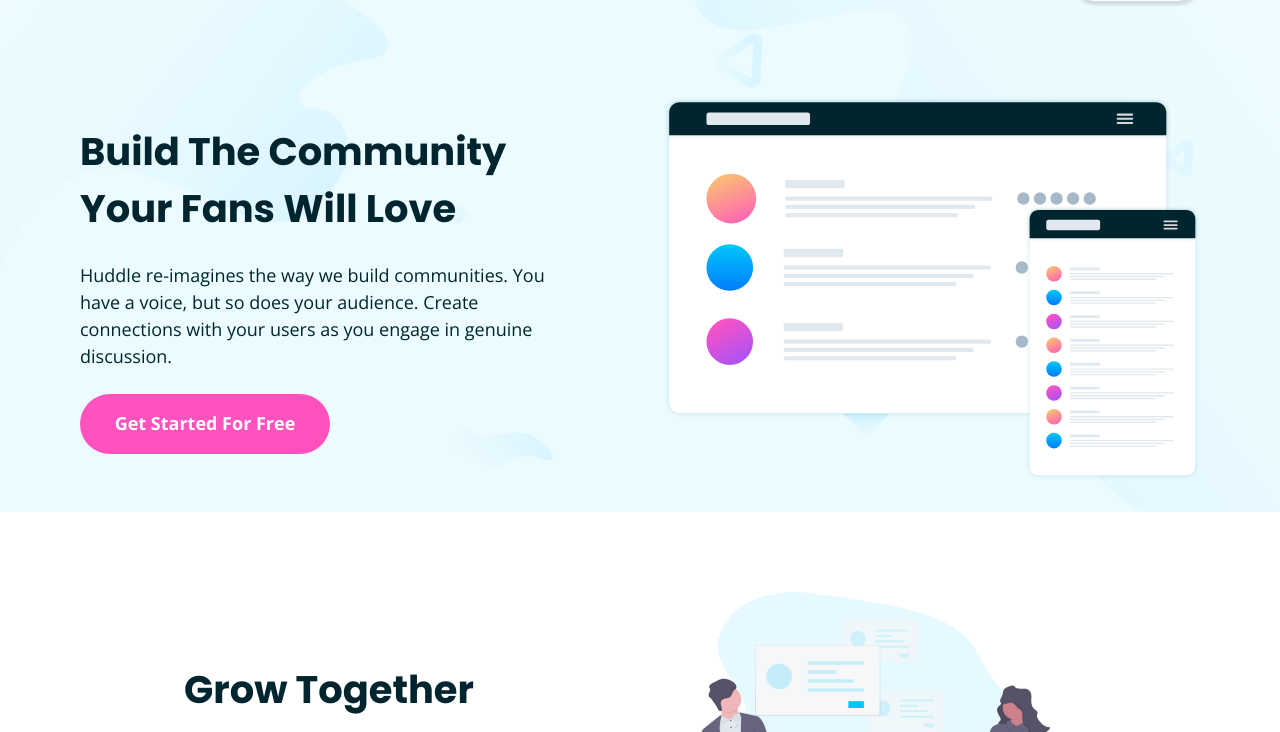
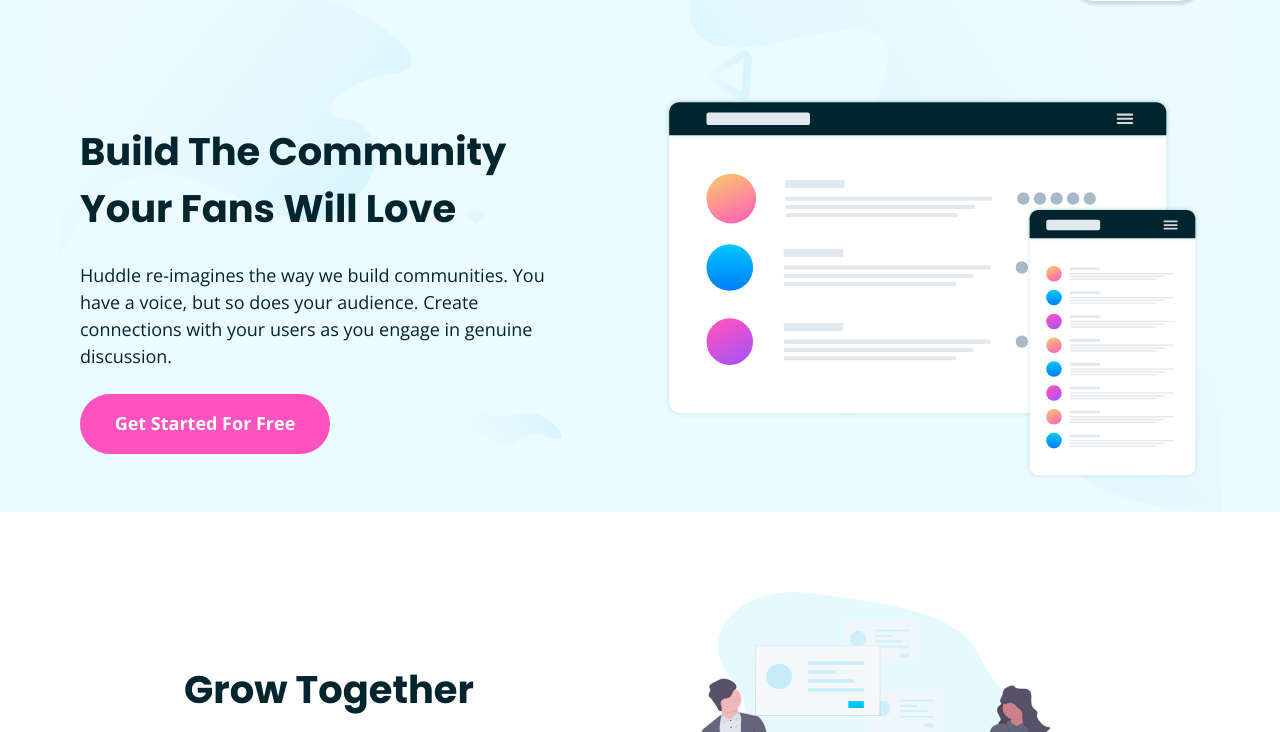
Before and after one commit to DaviWebDev/huddle-landing-page-with-alternating-feature-blocks, a plain HTML site: page index.html in a window 1280 px wide. Shown: the part 68-800 px from the top of the page. Drawn offline with nearby package versions, Linux system fonts and the light colour scheme.

Commit message:
Change header background to use 'contain' instead of 'cover'

```diff
--- a/css/style.css
+++ b/css/style.css
@@ -34,7 +34,7 @@ body {
 }
 
 .header {
-    background: var(--Very-Pale-Cyan) url(/images/bg-hero-mobile.svg) center center / cover no-repeat;
+    background: var(--Very-Pale-Cyan) url(/images/bg-hero-mobile.svg) center center / contain no-repeat;
     display: flex;
     flex-direction: column;
     gap: 6rem;
```
